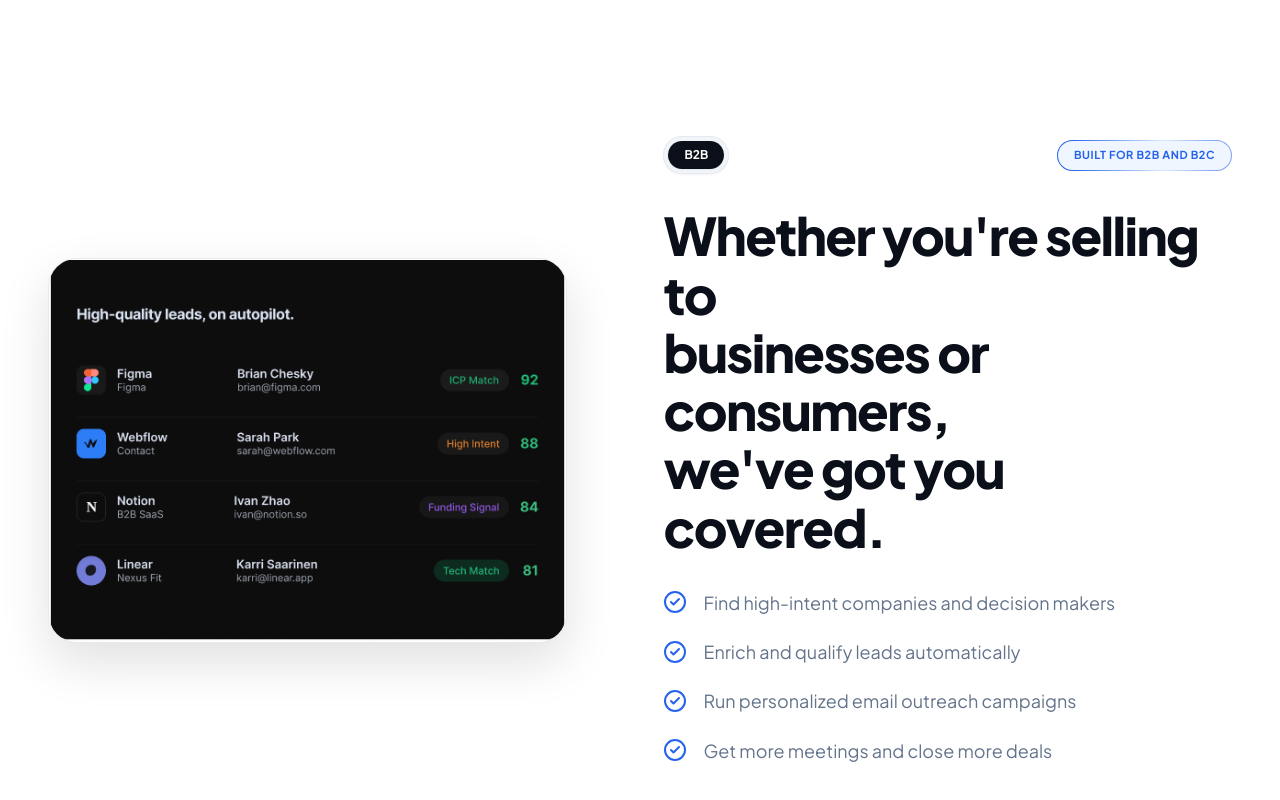
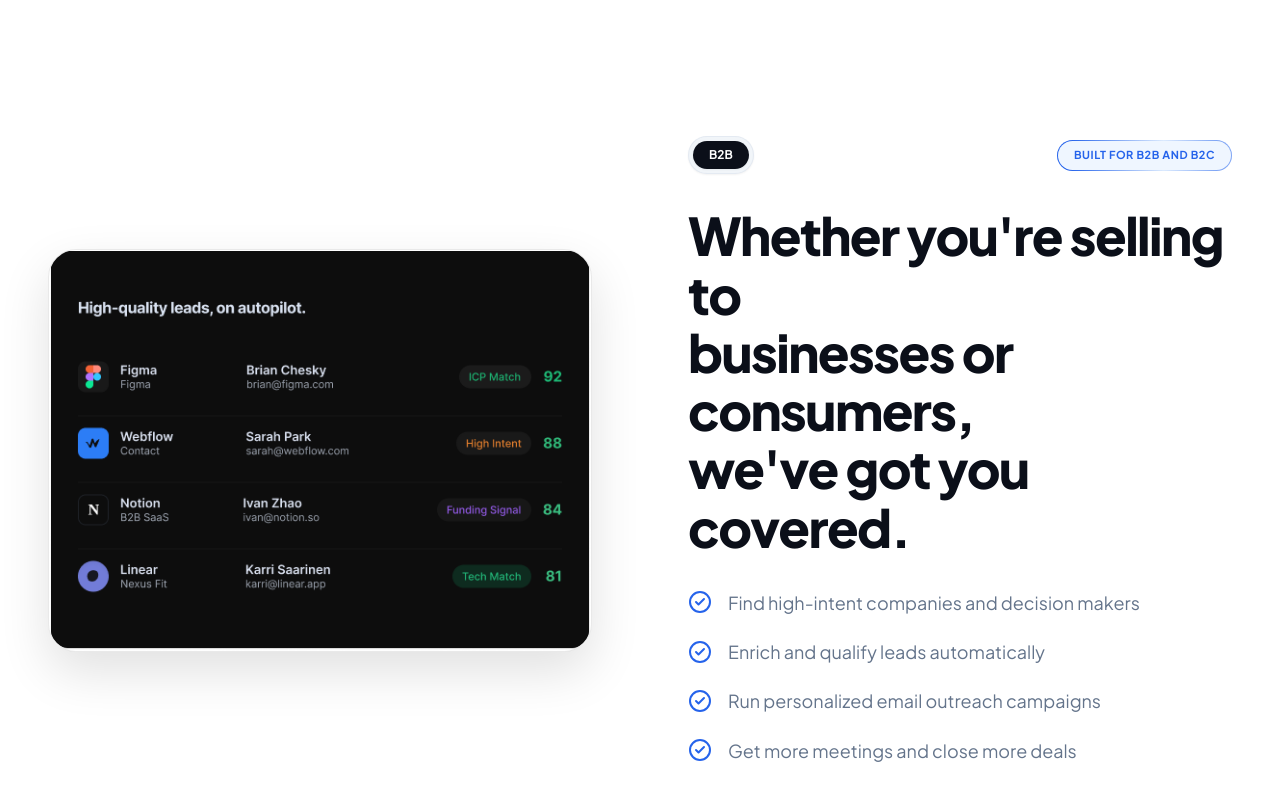
Before and after one commit to Kuberan1810/coireiAI, a React (Vite) app: page / in a window 1280 px wide. Shown: the part 4424-5224 px from the top of the page. Built offline with nearby package versions, Linux system fonts and the light colour scheme.

Commit message:
Increase image size in AudienceSection

```diff
--- a/src/Pages/Home/section/AudienceSection.tsx
+++ b/src/Pages/Home/section/AudienceSection.tsx
@@ -17,8 +17,8 @@
 
       <div className="w-full flex flex-col lg:flex-row items-center justify-between gap-12 lg:gap-16 xl:gap-24">
         {/* Left Corner: Card Image */}
-        <div className="w-full lg:w-auto flex items-center justify-start">
-          <div className="w-full max-w-[580px] lg:max-w-[580px] xl:max-w-[660px] relative group transition-transform duration-300 hover:scale-[1.01]">
+        <div className="w-full lg:w-1/2 flex items-center justify-start">
+          <div className="w-full max-w-[680px] lg:max-w-[680px] xl:max-w-[780px] 2xl:max-w-[860px] relative group transition-transform duration-300 hover:scale-[1.01]">
             <img
               src={rightWhiteCardImg}
               alt="High-quality leads, on autopilot"
@@ -28,7 +28,8 @@
         </div>
 
         {/* Right Corner: Content */}
-        <div className="w-full lg:w-auto max-w-xl xl:max-w-2xl flex flex-col justify-center">
+        <div className="w-full lg:w-1/2 flex flex-col justify-center items-start lg:items-end">
+          <div className="w-full max-w-xl xl:max-w-2xl">
             {/* Top Bar: B2B pill & Badge */}
             <div className="flex items-center justify-between gap-4 mb-6 sm:mb-8 flex-wrap">
               {/* B2B pill */}
@@ -65,6 +66,7 @@
             </ul>
           </div>
         </div>
+      </div>
     </section>
   );
 };
```
Lines whose indentation alone changed are shown as unchanged.
